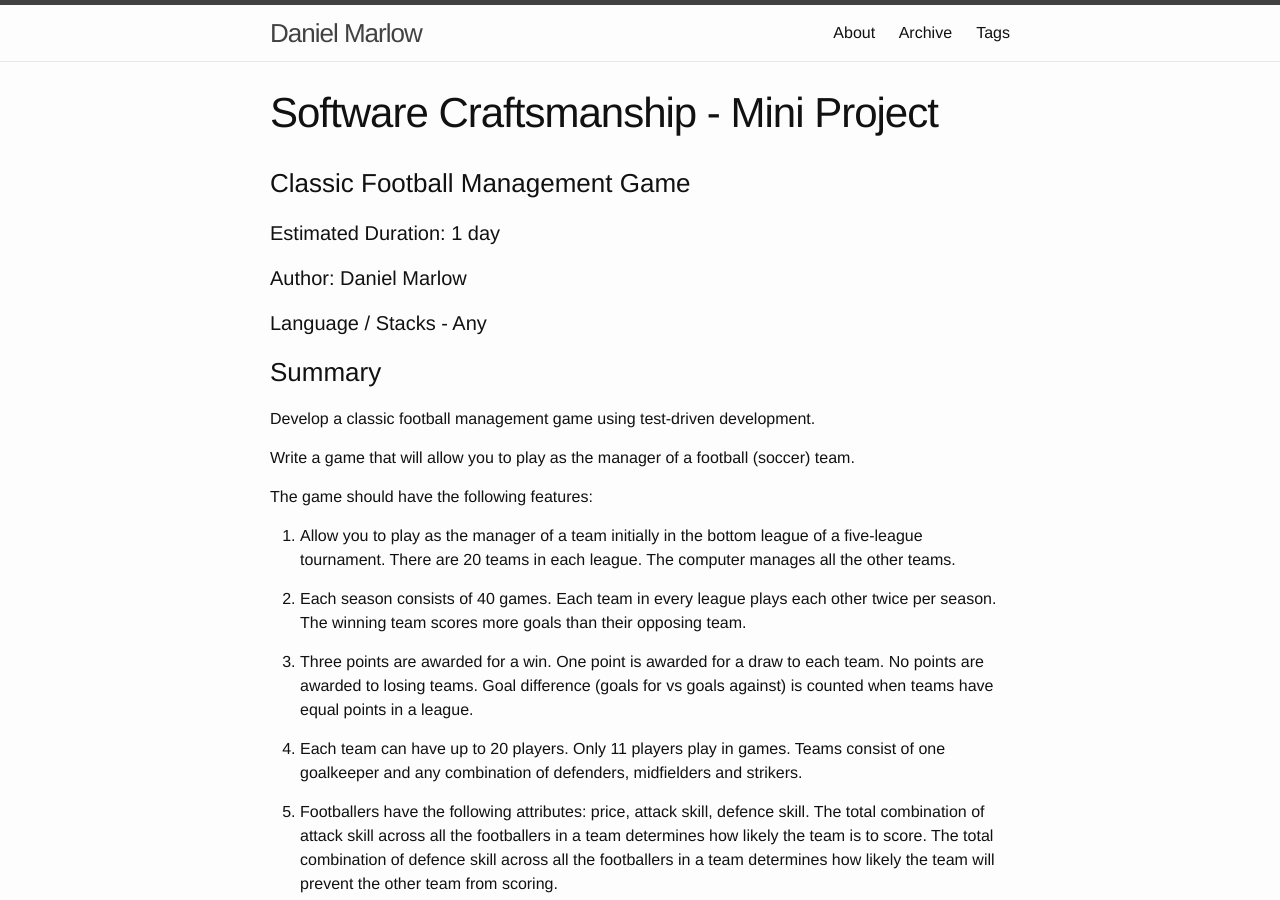
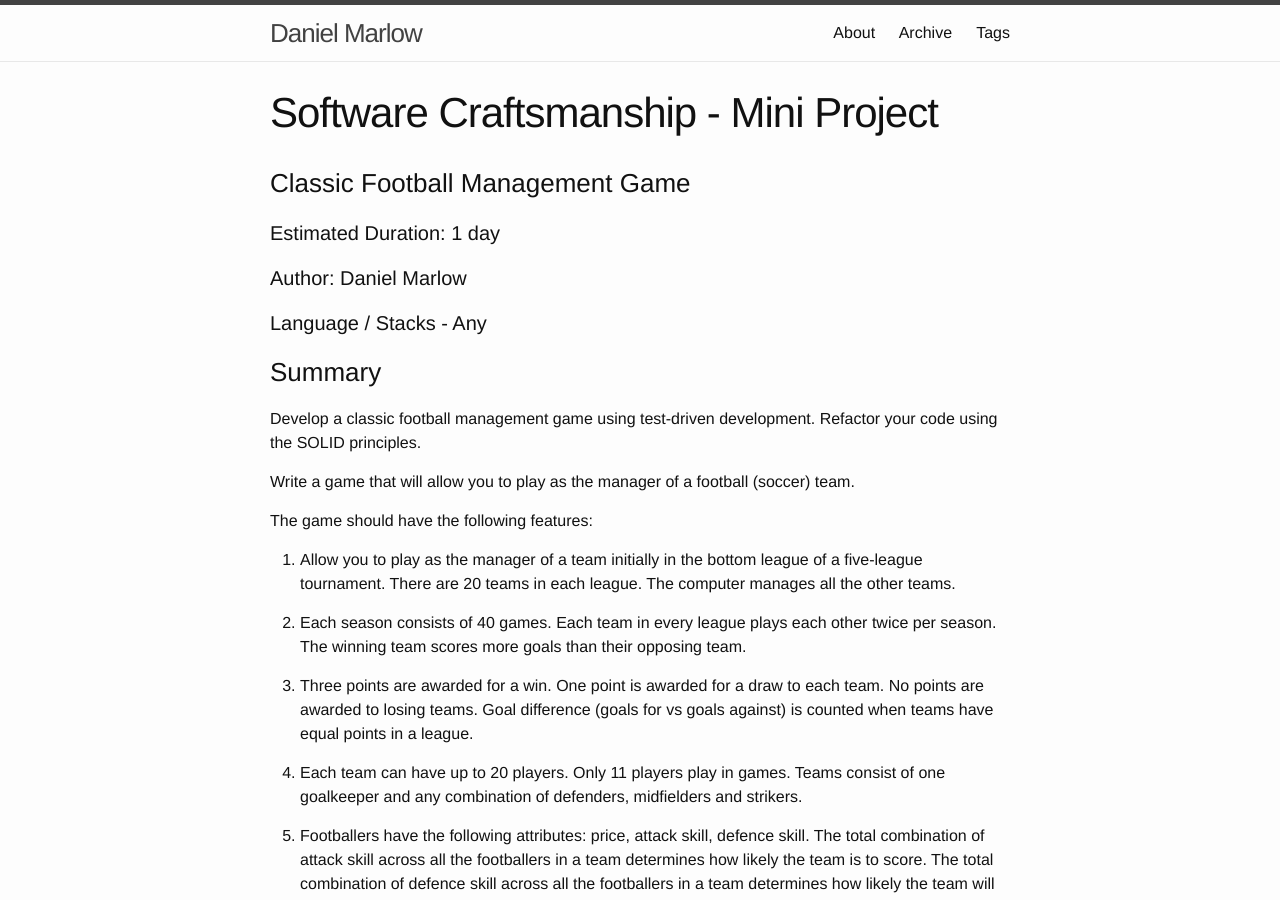
Before and after one commit to drm317/drm317.github.io, a Jekyll site: the page built from _posts/2016-03-18-craftsmanship-football-manager.md, in a window 1280 px wide and 900 px high. Built offline with Jekyll 4.4.1, drawn with Linux system fonts in a browser that asks for light colours.

Commit message:
Minor update

```diff
--- a/_posts/2016-03-18-craftsmanship-football-manager.md
+++ b/_posts/2016-03-18-craftsmanship-football-manager.md
@@ -21,6 +21,7 @@ tags:
 <h3>Summary</h3>
 
 Develop a classic football management game using test-driven development.
+Refactor your code using the SOLID principles.
 
 Write a game that will allow you to play as the manager of a football (soccer) team.
 
```
